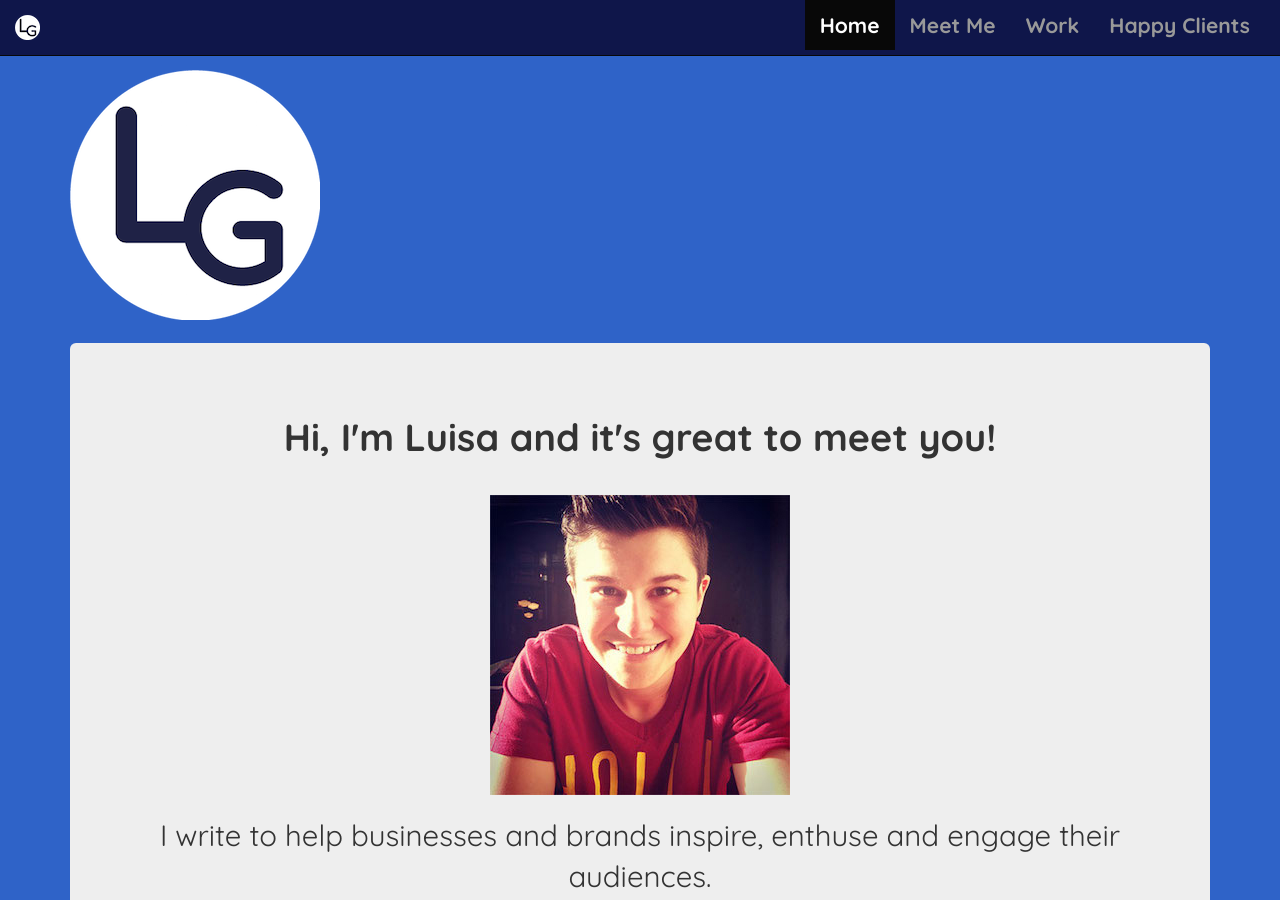
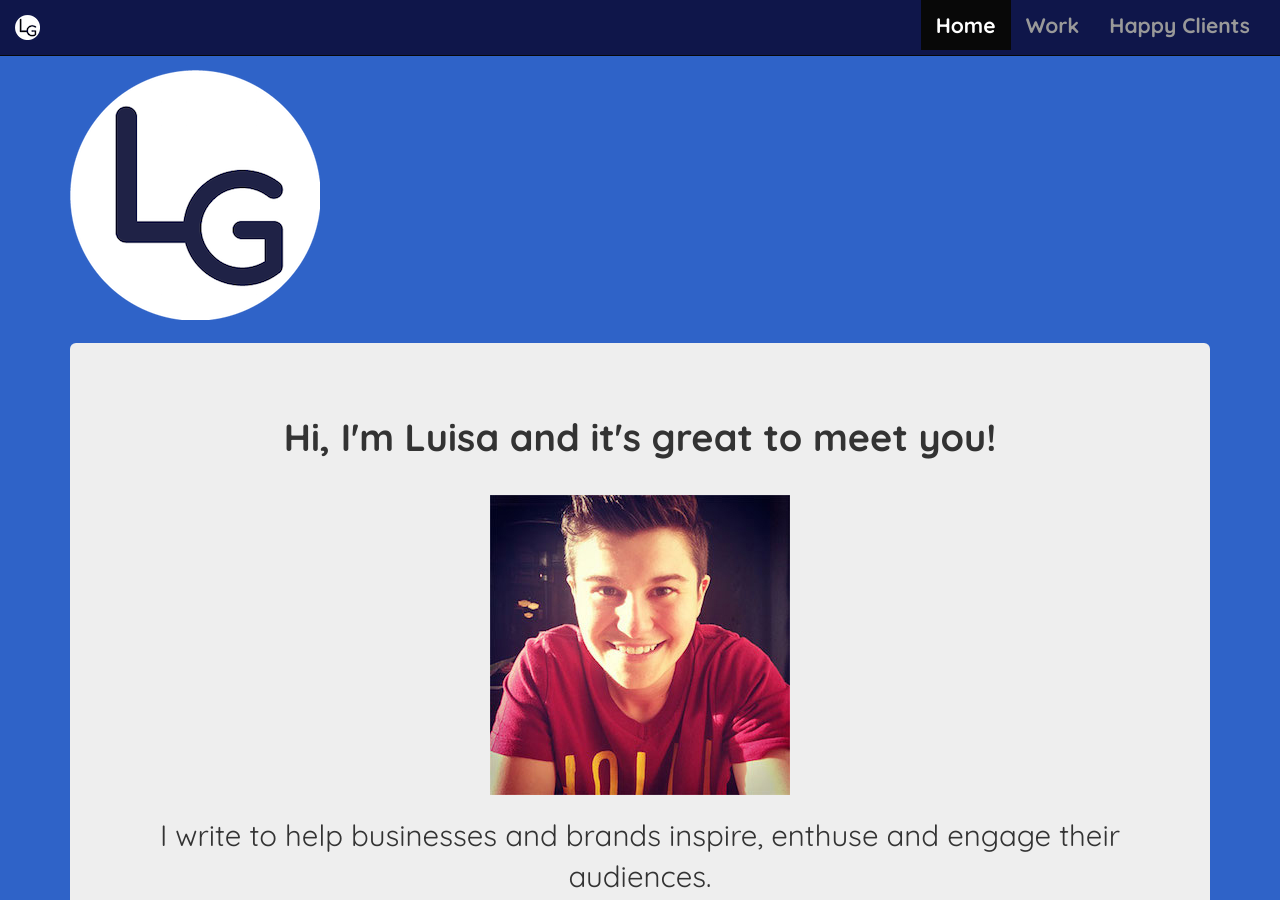
Before and after one commit to luisagottardo/luisagottardo.github.io, a Jekyll site: the page built from index.html, in a window 1280 px wide and 900 px high. Built offline with Jekyll 4.4.1, drawn with Linux system fonts in a browser that asks for light colours.

Commit message:
Deleted Meet Me from Nav

```diff
--- a/_includes/navbar.html
+++ b/_includes/navbar.html
@@ -12,8 +12,6 @@
     <ul class="nav navbar-nav">
       <li {% if page.nav == "home" %} class="active"{% endif %}><a href="./index.html">Home</a></li>
       <li class="divider"></li>
-      <li {% if page.nav == "meetme" %} class="active"{% endif %}><a href="./aboutluisa.html">Meet Me</a></li>
-      <li class="divider"></li>
       <li {% if page.nav == "make" %} class="active"{% endif %}><a href="./make.html">Work</a></li>
       <li class="divider"></li>
       <li {% if page.nav == "happy" %} class="active"{% endif %}><a href="./happy.html">Happy Clients</a></li>
```
